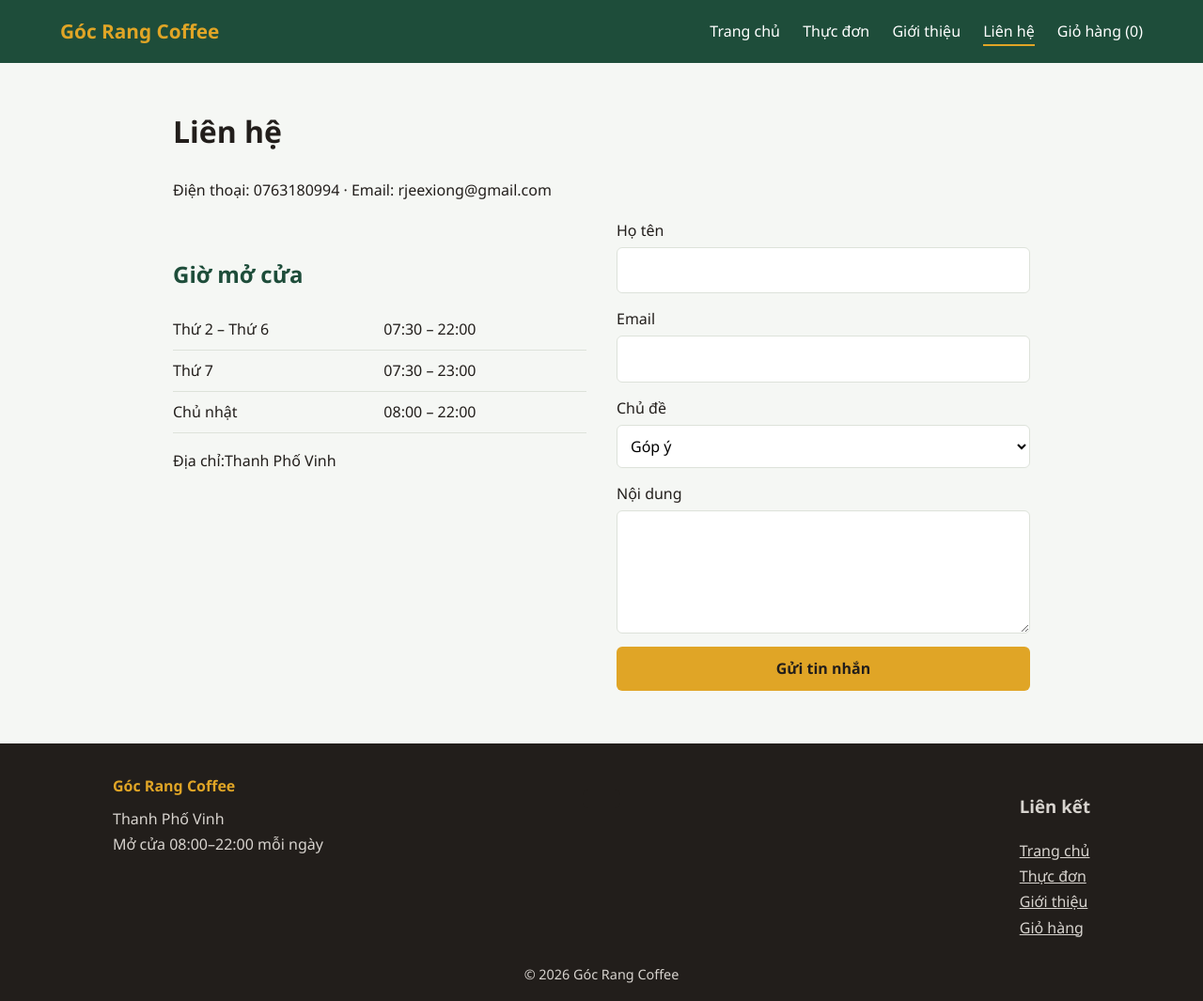
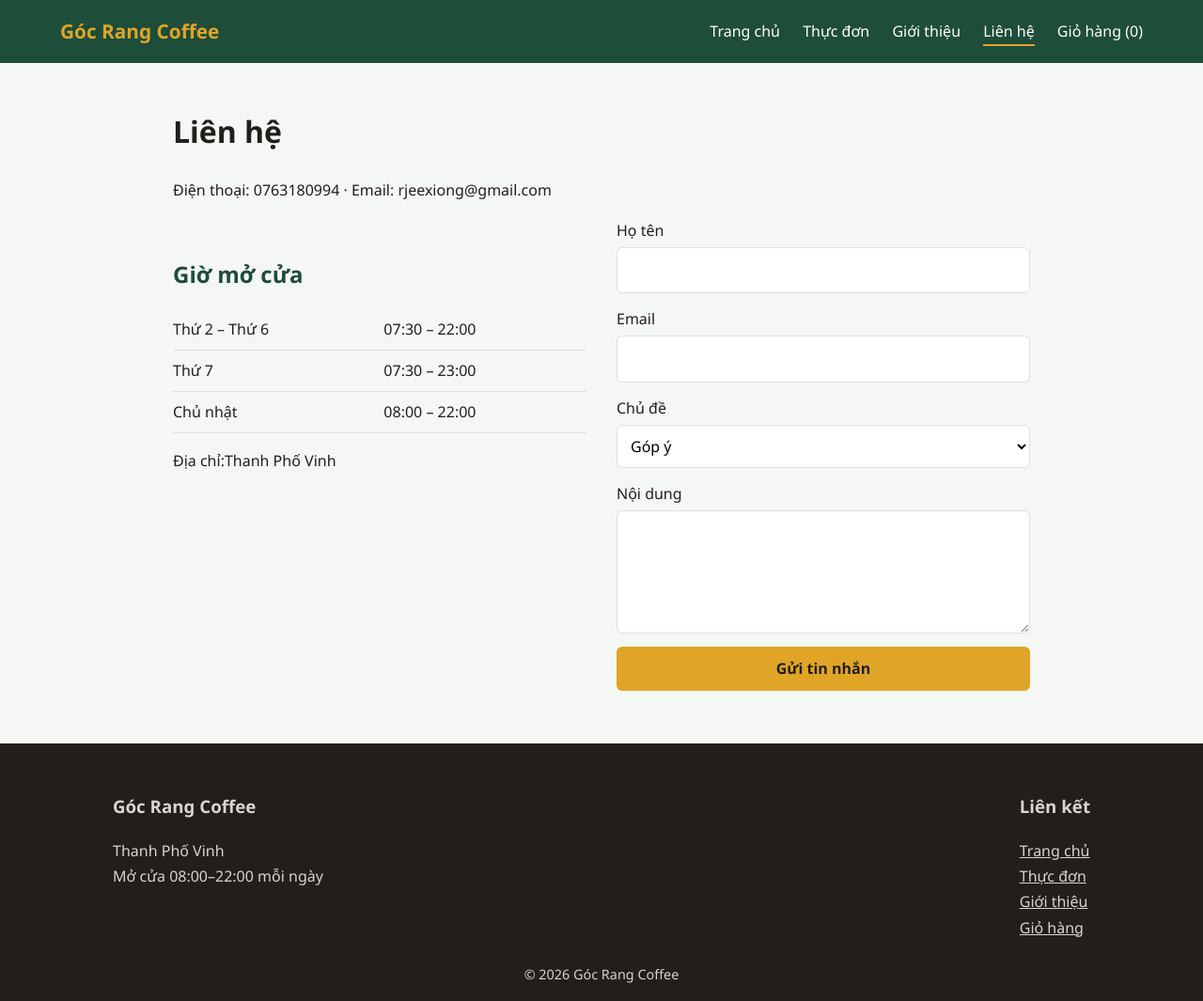
Before and after one commit to rjeexiong-dot/Quan-ca-fe, a plain HTML site: page lienhe.html in a window 1280 px wide. Shown: the whole page at 94% size. Drawn offline with Linux system fonts and the light colour scheme.

Commit message:
Fix HTML formatting and structure in lienhe.html

```diff
--- a/lienhe.html
+++ b/lienhe.html
@@ -68,13 +68,11 @@
       </form>
     </div>
 
-
-    <div>
   </main>
   <footer>
     <div class="foot">
       <div>
-        <h4>Góc Rang Coffee</h4>
+        <h3>Góc Rang Coffee</h3>
         <p>Thanh Phố Vinh</p>
         <p>Mở cửa 08:00–22:00 mỗi ngày</p>
       </div>
```
